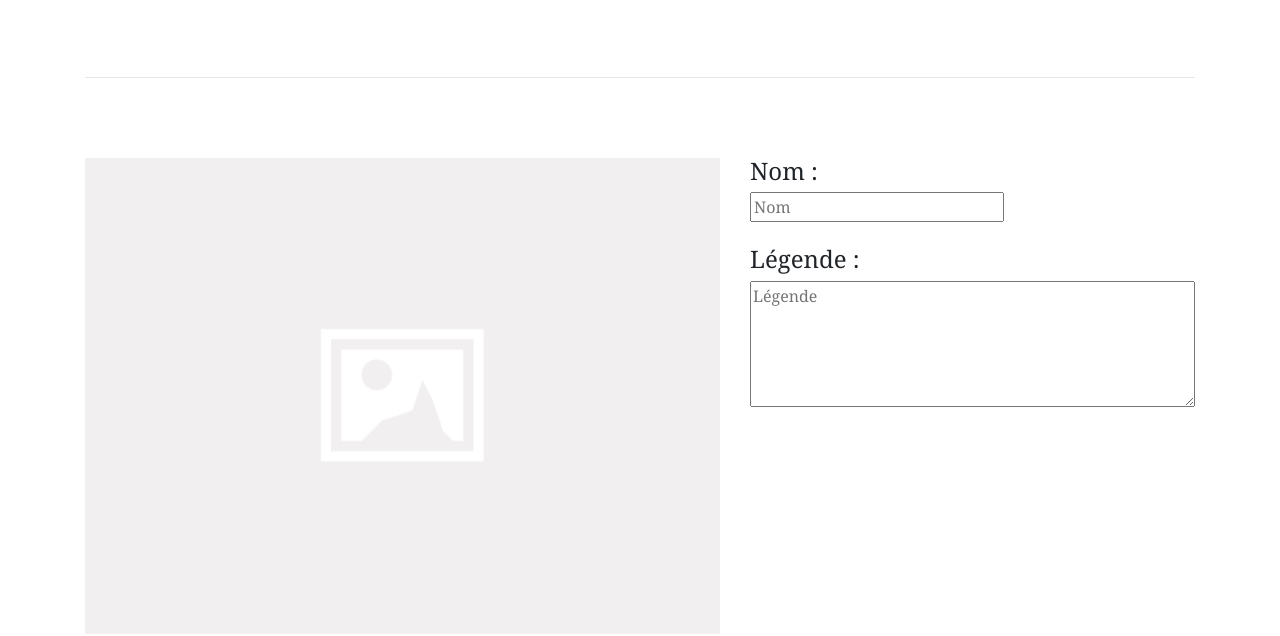
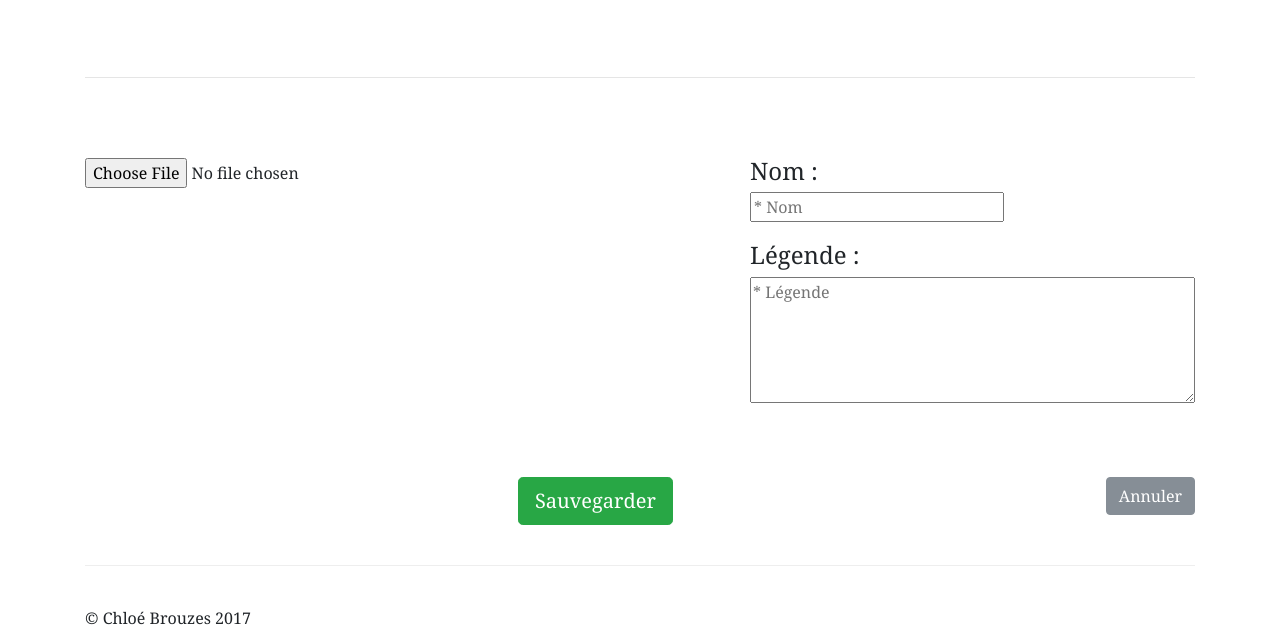
Before and after one commit to Chloebrz/swing-node-react, a React app: page /admin/add_picture in a window 1280 px wide. Shown: the part 195-831 px from the top of the page. Built offline with nearby package versions, Linux system fonts and the light colour scheme; no server answers.

Commit message:
redux form added in picture form

```diff
--- a/app/components/admin_pages/addPicture.js
+++ b/app/components/admin_pages/addPicture.js
@@ -4,18 +4,18 @@ import { connect } from "react-redux";
 import PropTypes from "prop-types";
 
 import { postPicture } from "../../actions/pictures";
-import PictureForm from "../admin_partials/pictureForm";
+import PictureForm from "../admin_partials/picture-form";
 
 class AddPicture extends Component {
     componentWillReceiveProps(newProps) {
         if (newProps.post_picture_success) this.props.history.push("/admin");
     }
 
-    handleSubmit(payload) {
+    submit(values) {
         this.props.postPicture({
-            name: payload.name,
-            img: payload.img,
-            legend: payload.legend
+            name: values.name,
+            img: values.image,
+            legend: values.legend
         });
     }
 
@@ -28,10 +28,7 @@ class AddPicture extends Component {
                     (10 caractères minimum).
                 </p>
 
-                <PictureForm
-                    handleSubmit={this.handleSubmit.bind(this)}
-                    history={this.props.history}
-                />
+                <PictureForm onSubmit={this.submit.bind(this)} history={this.props.history} />
             </div>
         );
     }
--- a/app/components/admin_pages/updateProfile.js
+++ b/app/components/admin_pages/updateProfile.js
@@ -1,6 +1,7 @@
 // Dependencies
 import React, { Component } from "react";
 import { connect } from "react-redux";
+import PropTypes from "prop-types";
 
 import { updateProfile } from "../../actions/profiles";
 import ProfileForm from "../admin_partials/profileForm";
@@ -32,6 +33,11 @@ class UpdateProfile extends Component {
     }
 }
 
+UpdateProfile.propTypes = {
+    update_profile_success: PropTypes.bool,
+    updateProfile: PropTypes.func
+};
+
 function mapStateToProps({ success }) {
     return { update_profile_success: success.update_profile_success };
 }
--- /dev/null
+++ b/app/components/admin_partials/picture-form.js
@@ -0,0 +1,114 @@
+// Dependencies
+import React from "react";
+import { connect } from "react-redux";
+import { Field, reduxForm, change } from "redux-form";
+import PropTypes from "prop-types";
+
+import style from "../../css/picture_form.css";
+
+const validate = values => {
+    const errors = {};
+
+    if (!values.name) errors.name = "Required";
+    else if (values.name.trim().length < 5) errors.name = "Must be at least 5";
+
+    if (!values.legend) errors.legend = "Required";
+    else if (values.legend.trim().length < 15) errors.legend = "Must be at least 15";
+
+    if (!values.file) errors.file = "Required";
+
+    return errors;
+};
+
+const renderField = ({ input, label, type, meta: { touched, error }, textarea, rows }) => {
+    const inputType = <input {...input} placeholder={"* " + label} type={type} />;
+    const textareaType = <textarea {...input} placeholder={"* " + label} rows={rows} type={type} />;
+
+    return (
+        <div className="field">
+            <h4>
+                {label + " :"}
+            </h4>
+            <div>
+                {textarea ? textareaType : inputType}
+                {touched &&
+                    (error &&
+                        <span className="error">
+                            {error}
+                        </span>)}
+            </div>
+        </div>
+    );
+};
+
+let PictureForm = props => {
+    const { handleSubmit, submitting, history } = props;
+
+    return (
+        <div className={style}>
+            <hr className="featurette-divider" />
+
+            <form onSubmit={handleSubmit}>
+                <div className="row">
+                    <div className="col-md-7">
+                        <input
+                            name="image"
+                            type="file"
+                            value=""
+                            onChange={e => {
+                                e.preventDefault();
+
+                                const reader = new FileReader();
+                                const file = e.target.files[0];
+
+                                reader.onload = upload => {
+                                    let file_value = {
+                                        data: upload.target.result,
+                                        filename: file.name,
+                                        filetype: file.type
+                                    };
+                                    props.dispatch(change("picture", "image", file_value));
+                                };
+                                reader.readAsDataURL(file);
+                            }}
+                        />
+                    </div>
+
+                    <div className="col-md-5">
+                        <Field name="name" label="Nom" component={renderField} type="text" />
+                        <Field
+                            name="legend"
+                            label="Légende"
+                            component={renderField}
+                            type="text"
+                            textarea={true}
+                            rows="5"
+                        />
+                    </div>
+                </div>
+                <br />
+                <br />
+                <div className="center">
+                    <button className="btn btn-lg btn-success" disabled={submitting} type="submit">
+                        Sauvegarder
+                    </button>
+                    <button
+                        className="btn btn-secondary right"
+                        onClick={() => history.push("/admin/profile")}
+                    >
+                        Annuler
+                    </button>
+                </div>
+            </form>
+        </div>
+    );
+};
+
+PictureForm.propTypes = {};
+
+PictureForm = reduxForm({
+    form: "picture",
+    validate
+})(PictureForm);
+
+export default PictureForm;
--- a/app/css/picture_form.css
+++ b/app/css/picture_form.css
@@ -1,4 +1,4 @@
-.image-upload > input {
+.image-upload  input {
     display: none;
 }
 
```
